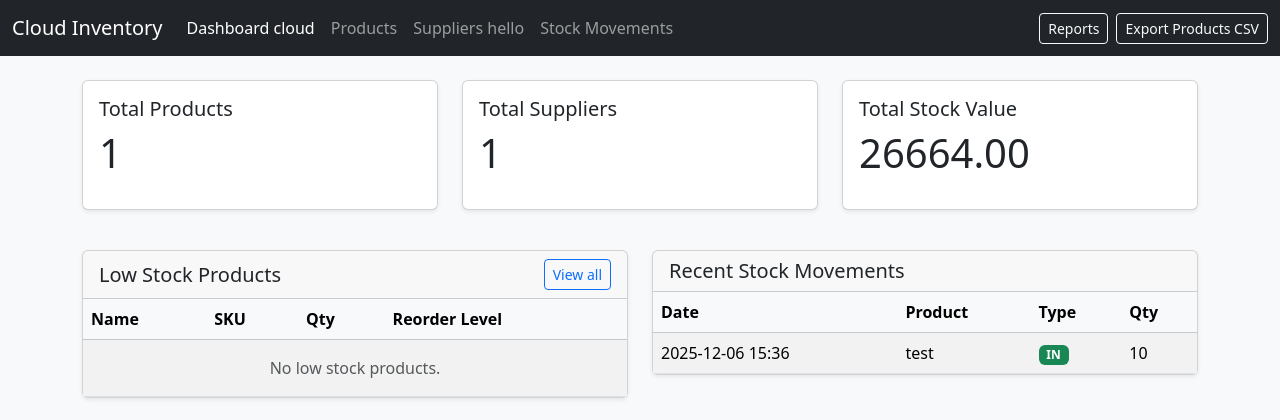
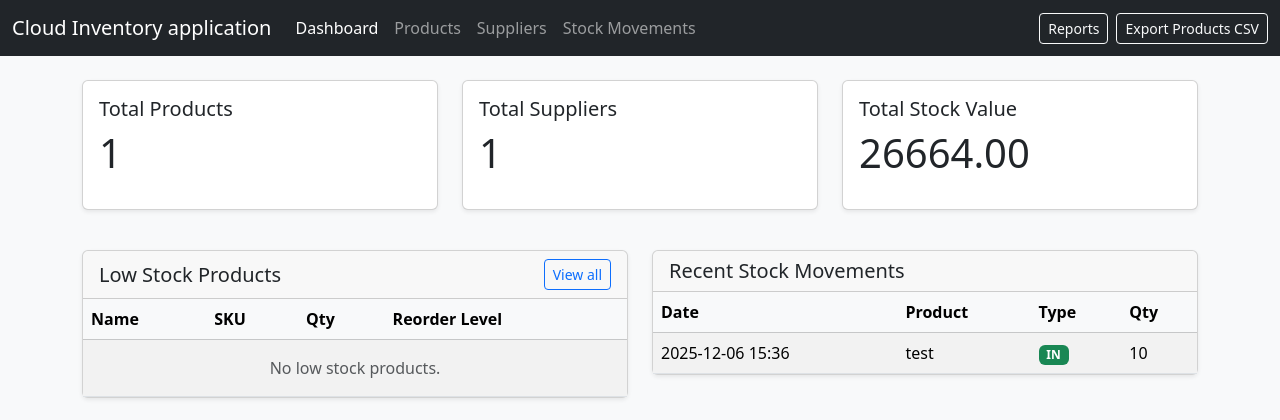
Before and after one commit to charan2203/cloudinventory, a Django app: page / in a window 1280 px wide. Shown: the top 420 px of the page. Run offline with Django 5.2, Linux system fonts and the light colour scheme; data comes from the database, SQL or seed files in the repository.

Commit message:
ggghggjd

```diff
--- a/inventory/templates/inventory/base.html
+++ b/inventory/templates/inventory/base.html
@@ -16,7 +16,7 @@
   <body class="bg-light">
     <nav class="navbar navbar-expand-lg navbar-dark bg-dark mb-4">
       <div class="container-fluid">
-        <a class="navbar-brand" href="{% url 'dashboard' %}">Cloud Inventory </a>
+        <a class="navbar-brand" href="{% url 'dashboard' %}">Cloud Inventory application</a>
         <button class="navbar-toggler" type="button" data-bs-toggle="collapse"
                 data-bs-target="#navbarNav" aria-controls="navbarNav"
                 aria-expanded="false" aria-label="Toggle navigation">
@@ -27,7 +27,7 @@
             <li class="nav-item">
               <a class="nav-link{% if request.resolver_match.url_name == 'dashboard' %} active{% endif %}"
                  href="{% url 'dashboard' %}">
-                Dashboard cloud
+                Dashboard
               </a>
             </li>
             <li class="nav-item">
@@ -39,7 +39,7 @@
             <li class="nav-item">
               <a class="nav-link{% if 'supplier-' in request.resolver_match.url_name %} active{% endif %}"
                  href="{% url 'supplier-list' %}">
-                Suppliers hello
+                Suppliers
               </a>
             </li>
             <li class="nav-item">
```
